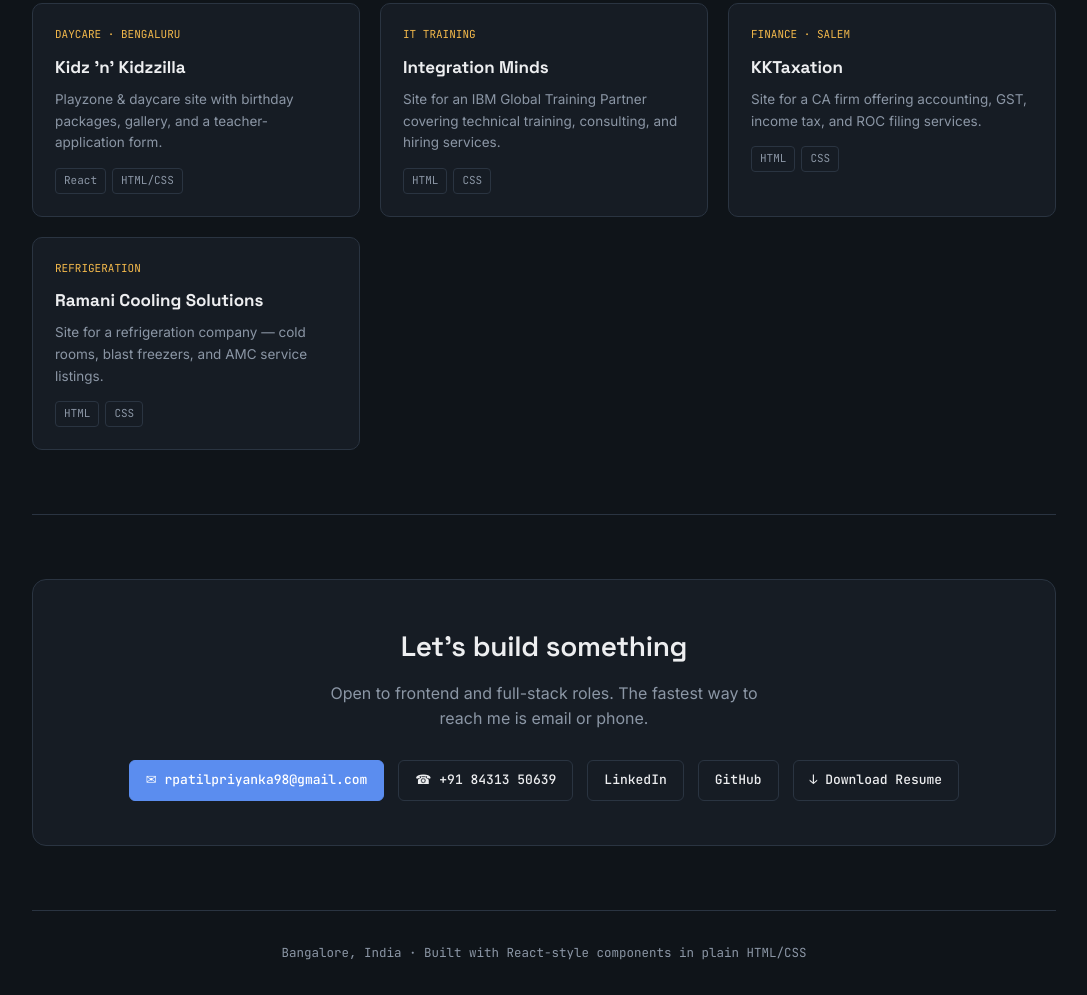
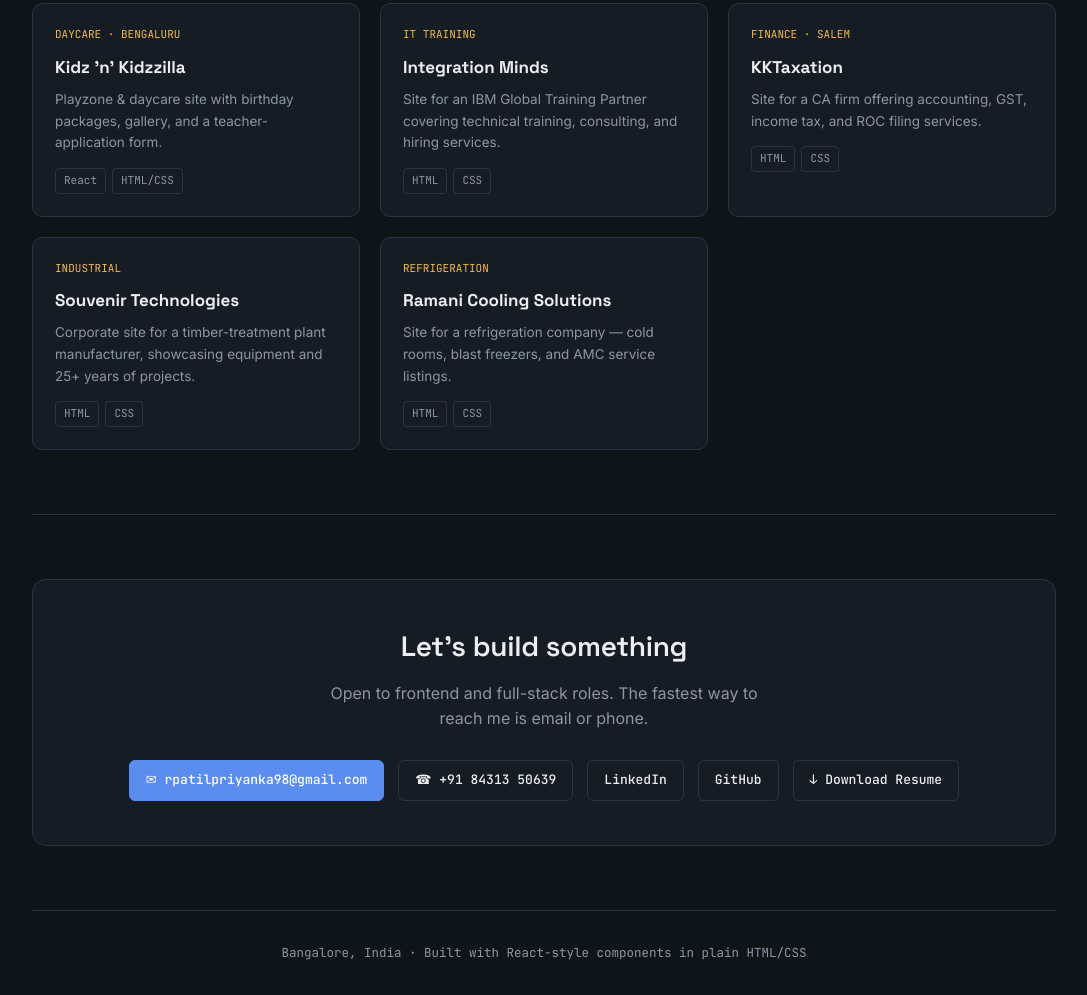
Before and after one commit to priyankarpatill/myportfolio, a plain HTML site: page index.html in a window 1280 px wide. Shown: the part 1948-2943 px from the top of the page, without its empty margins (96-1183 px from the left). Drawn offline with Linux system fonts and the light colour scheme.

Commit message:
first commit

```diff
--- a/index.html
+++ b/index.html
@@ -356,12 +356,12 @@
         <p>Site for a CA firm offering accounting, GST, income tax, and ROC filing services.</p>
         <div class="stack"><span>HTML</span><span>CSS</span></div>
       </a>
-      <!-- <a class="card" href="https://souvenirtech.com" target="_blank" rel="noopener">
+      <a class="card" href="https://souvenirtech.com" target="_blank" rel="noopener">
         <div class="p-tag">INDUSTRIAL</div>
         <h3>Souvenir Technologies</h3>
         <p>Corporate site for a timber-treatment plant manufacturer, showcasing equipment and 25+ years of projects.</p>
         <div class="stack"><span>HTML</span><span>CSS</span></div>
-      </a> -->
+      </a>
       <a class="card" href="https://ramanicoolingsolutions.com" target="_blank" rel="noopener">
         <div class="p-tag">REFRIGERATION</div>
         <h3>Ramani Cooling Solutions</h3>
```
